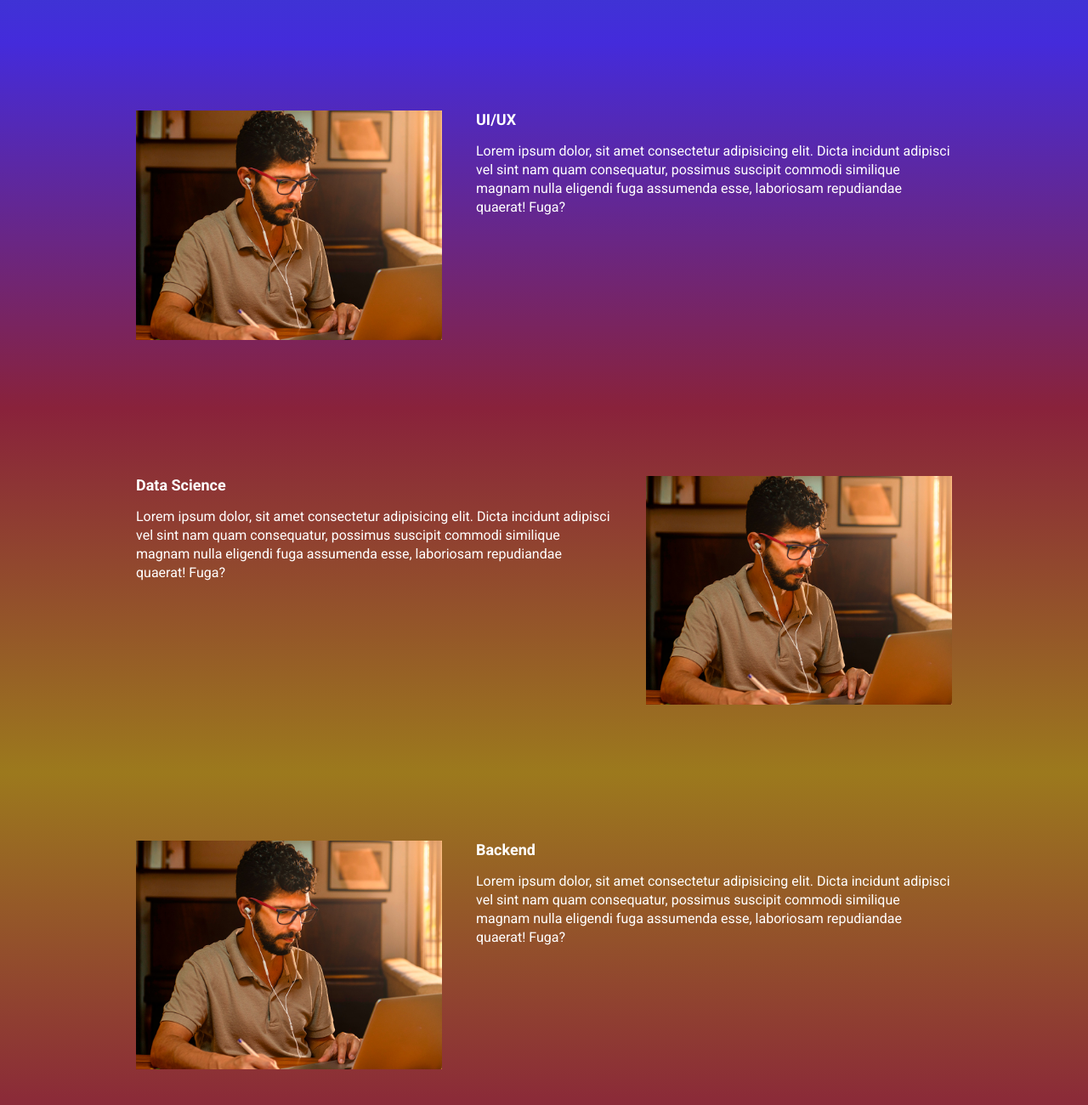
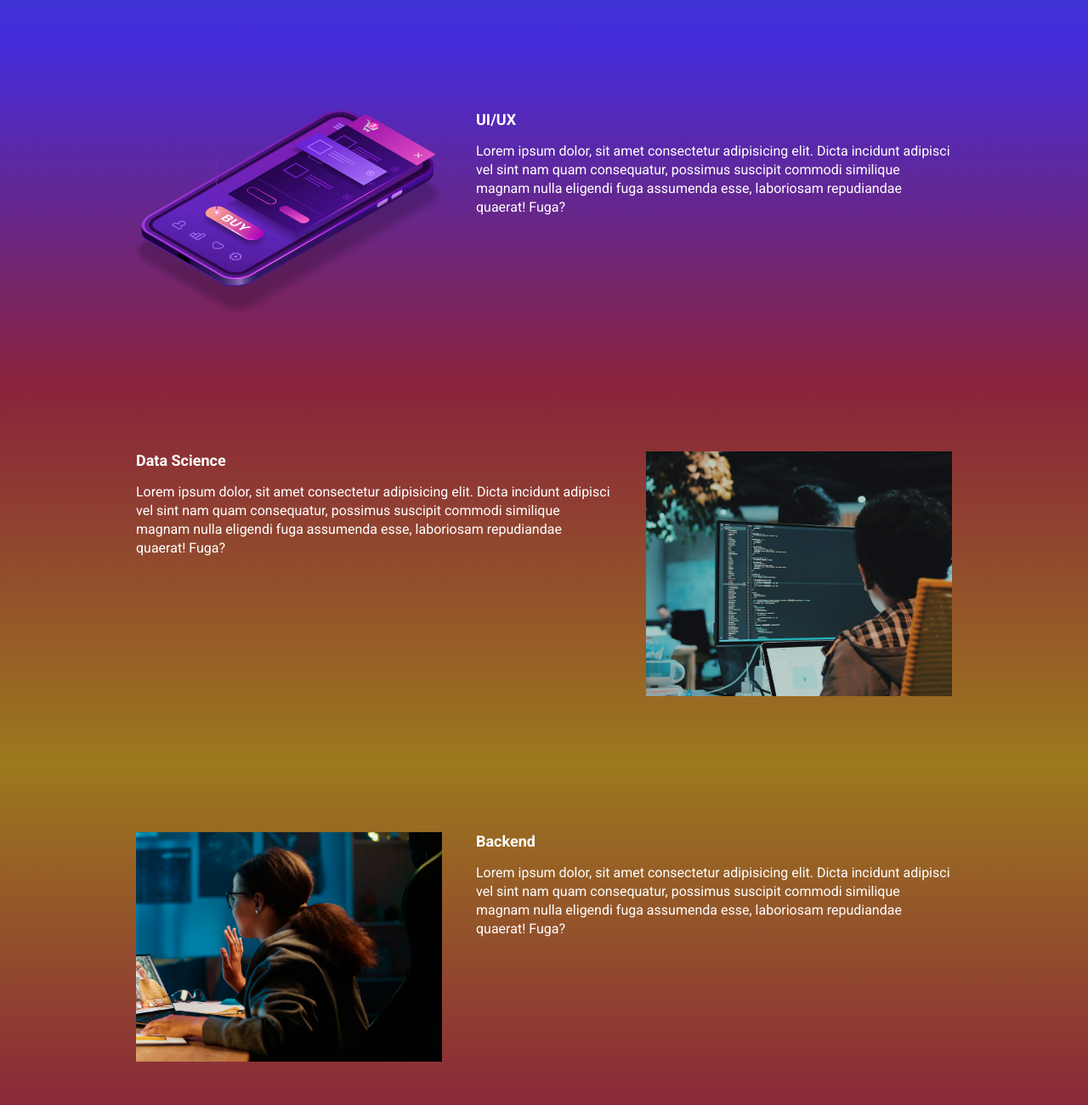
Before and after one commit to luwarnava/ebac_tech_talks, a website built with Parcel: page src/index.html in a window 1280 px wide. Shown: the part 940-2240 px from the top of the page at 85% size. Built offline with nearby package versions, Linux system fonts and the light colour scheme.

Commit message:
adicionando as imagens corretas no html

```diff
--- a/src/index.html
+++ b/src/index.html
@@ -59,7 +59,7 @@
                     Lorem ipsum dolor, sit amet consectetur adipisicing elit. Dicta incidunt adipisci vel sint nam quam consequatur, possimus suscipit commodi similique magnam nulla eligendi fuga assumenda esse, laboriosam repudiandae quaerat! Fuga?
                 </p>
             </div>
-            <img class="event__image" src="./images/frontend.png" alt="Front-end">
+            <img class="event__image" src="./images/ui-ux.png" alt="ui-ux">
         </div>
     </section>
 
@@ -71,7 +71,7 @@
                     Lorem ipsum dolor, sit amet consectetur adipisicing elit. Dicta incidunt adipisci vel sint nam quam consequatur, possimus suscipit commodi similique magnam nulla eligendi fuga assumenda esse, laboriosam repudiandae quaerat! Fuga?
                 </p>
             </div>
-            <img class="event__image" src="./images/frontend.png" alt="Front-end">
+            <img class="event__image" src="./images/data.png" alt="Data Science">
         </div>
     </section>
 
@@ -83,7 +83,7 @@
                     Lorem ipsum dolor, sit amet consectetur adipisicing elit. Dicta incidunt adipisci vel sint nam quam consequatur, possimus suscipit commodi similique magnam nulla eligendi fuga assumenda esse, laboriosam repudiandae quaerat! Fuga?
                 </p>
             </div>
-            <img class="event__image" src="./images/frontend.png" alt="Front-end">
+            <img class="event__image" src="./images/backend.png" alt="Backend">
         </div>
     </section>
 
```
